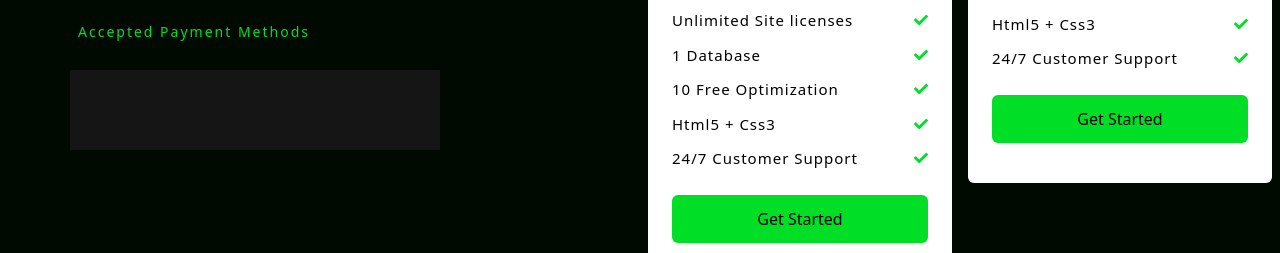
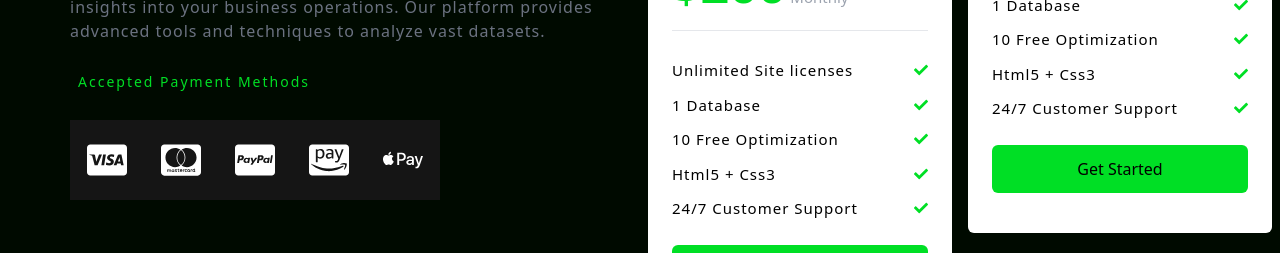
Before and after one commit to RithmaRandima/Montrix-Data-Analytics-React-Tailwind, a React (Create React App) app: page / in a window 1280 px wide. Shown: the part 5522-5775 px from the top of the page. Built offline with nearby package versions, Linux system fonts and the light colour scheme.

Commit message:
Update Pricing Section

```diff
--- a/src/Components/PricingSection/PricingSection.jsx
+++ b/src/Components/PricingSection/PricingSection.jsx
@@ -1,11 +1,18 @@
 import React from "react";
 import { IoMdAnalytics } from "react-icons/io";
 import PricingBox from "./PricingBox/PricingBox";
+import {
+  FaApplePay,
+  FaCcAmazonPay,
+  FaCcMastercard,
+  FaCcPaypal,
+  FaCcVisa,
+} from "react-icons/fa";
 
 const PricingSection = () => {
   return (
     <div
-      className="w-[100%]  h-[100vh] grid grid-cols-2 text-white "
+      className="w-[100%]  h-[100%] grid grid-cols-2 text-white  py-[50px]"
       id="pricing"
     >
       {/* left section */}
@@ -27,7 +34,13 @@ const PricingSection = () => {
             Accepted Payment Methods
           </p>
 
-          <div className="w-[370px] h-[80px] bg-[#151515]"></div>
+          <div className="w-[370px] h-[80px] bg-[#151515] flex items-center justify-around text-[40px]">
+            <FaCcVisa className="hover:text-[#00df25] cursor-pointer hover:scale-90 duration-200" />
+            <FaCcMastercard className="hover:text-[#00df25] cursor-pointer hover:scale-90 duration-200" />
+            <FaCcPaypal className="hover:text-[#00df25] cursor-pointer hover:scale-90 duration-200" />
+            <FaCcAmazonPay className="hover:text-[#00df25] cursor-pointer hover:scale-90 duration-200" />
+            <FaApplePay className="hover:text-[#00df25] cursor-pointer hover:scale-90 duration-200" />
+          </div>
         </div>
       </div>
 
```
